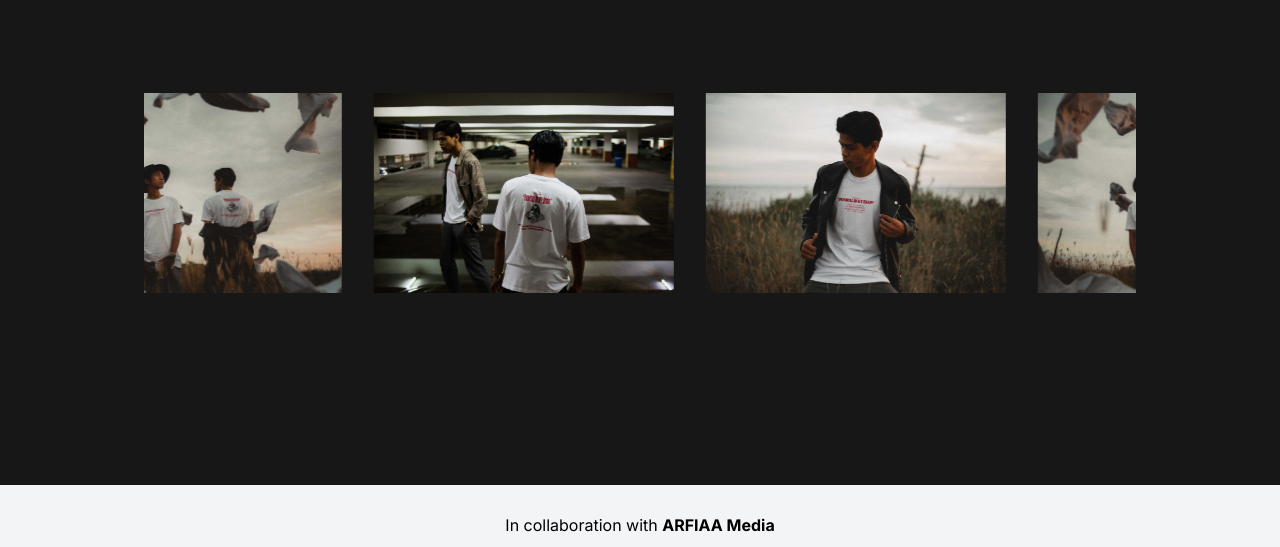
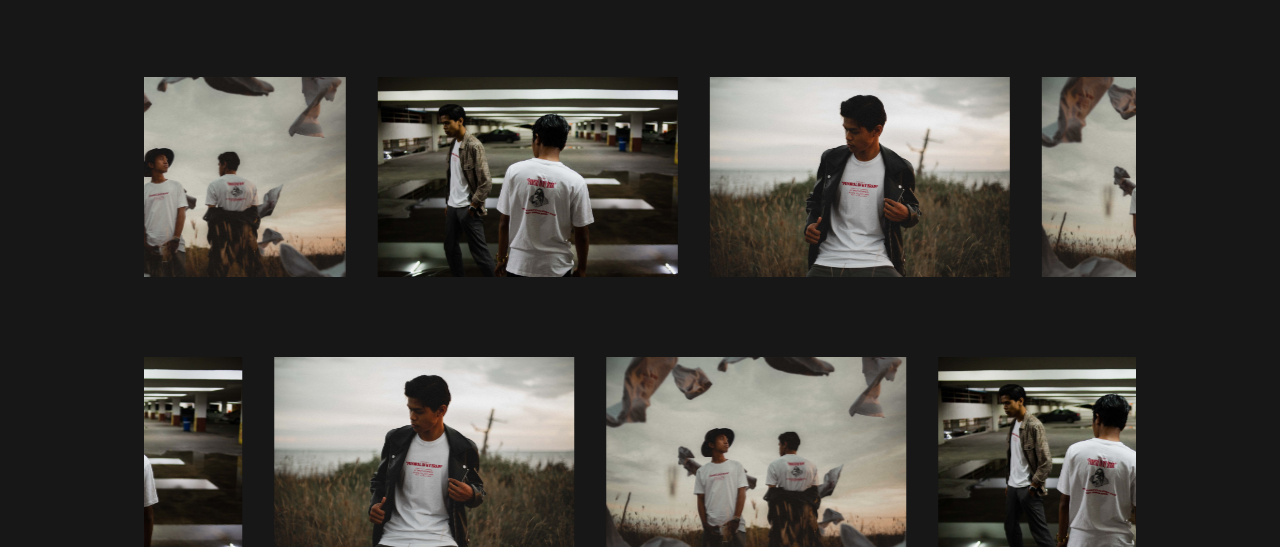
Before and after one commit to arfiaaAmmar/arfiaa-studio-website, a plain HTML site: page index.html in a window 1280 px wide. Shown: the part 4019-4566 px from the top of the page. Drawn offline with nearby package versions, Linux system fonts and the light colour scheme; no server answers.

Commit message:
Added another row for recent works

```diff
--- a/index.html
+++ b/index.html
@@ -489,8 +489,50 @@
         </div>
       </div>
 
-      <div class="gallery-container mt-8">
+      <div class="gallery-container mt-4">
         <div class="gallery-track scroll-right">
+          <div class="gallery-item">
+            <img src="img/funeral in my brain-6.jpg" alt="Photography portfolio" class="cursor-pointer" onclick="fullscreen(this)" />
+            <div class="gallery-overlay">
+              <p class="text-white font-inter text-sm">Wedding ceremony</p>
+            </div>
+          </div>
+          <div class="gallery-item">
+            <img src="img/funeral in my brain-5.jpg" alt="Photography portfolio" class="cursor-pointer" onclick="fullscreen(this)" />
+            <div class="gallery-overlay">
+              <p class="text-white font-inter text-sm">Portrait session</p>
+            </div>
+          </div>
+          <div class="gallery-item">
+            <img src="img/funeral in my brain-2.jpeg" alt="Photography portfolio" class="cursor-pointer" onclick="fullscreen(this)" />
+            <div class="gallery-overlay">
+              <p class="text-white font-inter text-sm">Event coverage</p>
+            </div>
+          </div>
+          <!-- Duplicate images for continuous scroll -->
+          <div class="gallery-item">
+            <img src="img/funeral in my brain-6.jpg" alt="Photography portfolio" class="cursor-pointer" onclick="fullscreen(this)" />
+            <div class="gallery-overlay">
+              <p class="text-white font-inter text-sm">Wedding ceremony</p>
+            </div>
+          </div>
+          <div class="gallery-item">
+            <img src="img/funeral in my brain-5.jpg" alt="Photography portfolio" class="cursor-pointer" onclick="fullscreen(this)" />
+            <div class="gallery-overlay">
+              <p class="text-white font-inter text-sm">Portrait session</p>
+            </div>
+          </div>
+          <div class="gallery-item">
+            <img src="img/funeral in my brain-2.jpeg" alt="Photography portfolio" class="cursor-pointer" onclick="fullscreen(this)" />
+            <div class="gallery-overlay">
+              <p class="text-white font-inter text-sm">Event coverage</p>
+            </div>
+          </div>
+        </div>
+      </div>
+
+      <div class="gallery-container mt-4">
+        <div class="gallery-track scroll-left">
           <div class="gallery-item">
             <img src="img/funeral in my brain-6.jpg" alt="Photography portfolio" class="cursor-pointer" onclick="fullscreen(this)" />
             <div class="gallery-overlay">
```
